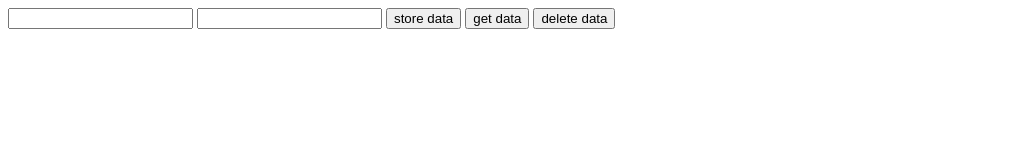
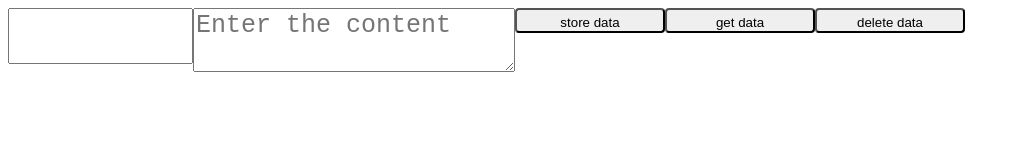
Before and after one commit to ryanblahnik/Super-list-0.1.0, a plain HTML site: page index.html in a window 1280 px wide. Shown: the whole page, without its empty margins (0-1020 px from the left). Drawn offline with nearby package versions, Linux system fonts and the light colour scheme.

Commit message:
Final group commit

```diff
--- a/index.html
+++ b/index.html
@@ -7,8 +7,6 @@
         add link to css
         add link to jquery
         add link to our app
-
-
     -->
     <script
       src="http://code.jquery.com/jquery-3.3.1.js"
@@ -20,17 +18,23 @@
     <script src="app.js"></script>
   </head>
   <body>
-    <div>
+
+    <div class="container">
+
       <!-- <form class="crud-form"> -->
-        <input class="input-field-title" type="text">
-        <input class="input-field-body" type="text">
-        <button class="set-btn">store data</button>
-        <button class="get-btn">get data</button>
-        <button class="delete-btn">delete data</button>
+      <input class="input-field-title" type="text">
+      <textarea class="input-field-body" placeholder="Enter the content"></textarea>
+      <!-- maybe switch to <div id='fake_textarea' contenteditable></div-->
+      <button class="set-btn">store data</button>
+      <button class="get-btn">get data</button>
+      <button class="delete-btn">delete data</button>
       <!-- </form> -->
+
+      <div class="item-display">
+
+      </div>
+
     </div>
 
-    <div class="debug">
-    </div>
   </body>
 </html>
--- a/style.css
+++ b/style.css
@@ -0,0 +1,37 @@
+.container {
+  display: flex;
+  justify-content: center;
+}
+
+
+.item-display {
+  flex-grow: 1;
+}
+
+
+button {
+  border-radius: 4px;
+  width: 150px;
+  padding: 5px;
+  height: 25px;
+}
+
+
+button:hover {
+  background-color: dodgerblue;
+}
+
+button:click {
+  background-color: red;
+}
+
+
+.input-field-title {
+  text-align: left;
+  height: 50px;
+}
+
+
+.input-field-body {
+  font-size: 25px;
+}
```
